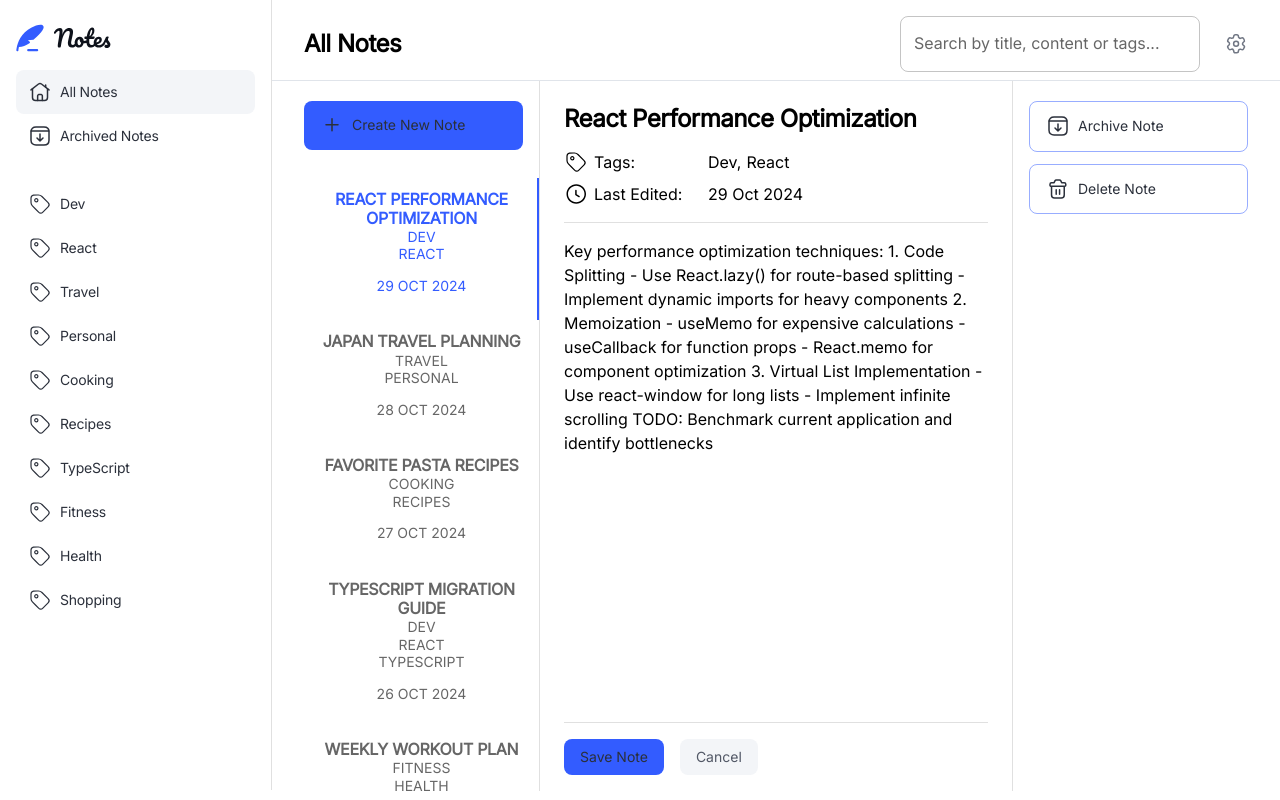
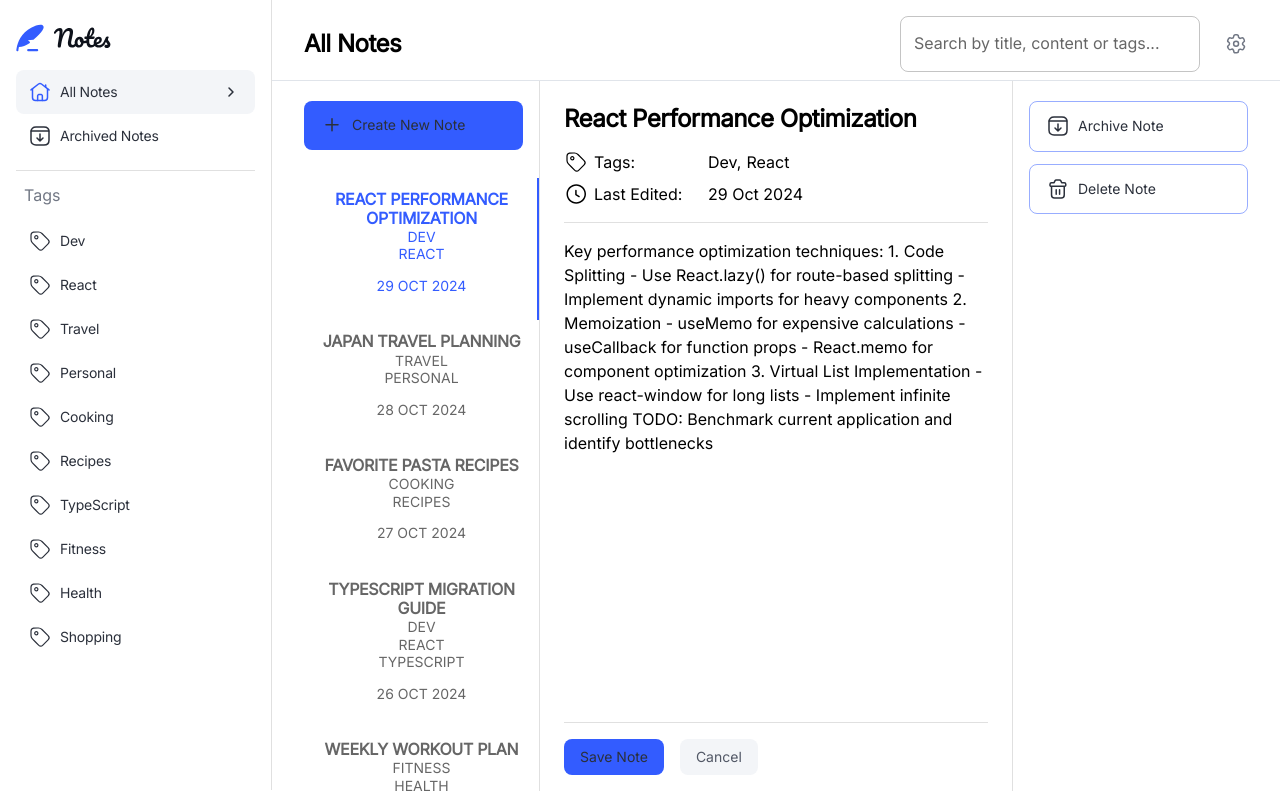
Before and after one commit to Anastasiya2310/NotesTaking, a React (Create React App) app: page / in a window 1280 px wide. Built offline with nearby package versions, Linux system fonts and the light colour scheme.

Commit message:
add active style for left sidebar items

```diff
--- a/src/components/SidebarLeft/SidebarLeft.tsx
+++ b/src/components/SidebarLeft/SidebarLeft.tsx
@@ -3,7 +3,7 @@ import TagsList from "../TagsList/TagsList"
 import logo from "../../assets/images/logo.svg";
 import { ISidebarLeftProps } from "../../interfaces/interfaces";
 import { Grid2, Box, Divider, Button, Typography } from "@mui/material";
-import { IconTag, IconHome, IconArchive } from "../../assets/icons";
+import { IconTag, IconHome, IconArchive, IconChevronR } from "../../assets/icons";
 
 function SidebarLeft({ tags, setShowArchived, setTitle, headerTitle, setActiveTag}: ISidebarLeftProps) {
   const handleTagClick = (e: React.MouseEvent<HTMLButtonElement>) => {
@@ -19,25 +19,29 @@ function SidebarLeft({ tags, setShowArchived, setTitle, headerTitle, setActiveTa
 
   return (
     <Box sx={{ display: "flex", height: `calc(100vh - 10px)`, width: "272px" }}>
-      <Box sx={{ display: "flex", flexDirection: "column" }}>
+      <Box sx={{ display: "flex", flexDirection: "column", px: 2 }}>
         {/* Sidebar Header */}
-        <Box sx={{ px: 2, py: 1.5 }}>
+        <Box sx={{ py: 1.5 }}>
           <Box sx={{ width: "100%", height: "auto", py: 1.5 }}>
             <Box component="img" src={logo} alt="Logo" />
           </Box>
           <Button
-            onClick={(e) => {
+            onClick={() => {
               setShowArchived(false);
               setTitle(headerTitle.all);
               setActiveTag("");
               setActiveButton(headerTitle.all);
-
             }}
             variant="text"
-            sx={{ backgroundColor: (activeButton === headerTitle.all) ? "neutral.100" : "transparent", justifyContent: "flex-start", width: "100%", px: 1.5, py: 1.25 }}
+            sx={{ backgroundColor: (activeButton === headerTitle.all) ? "neutral.100" : "transparent", width: "100%", px: 1.5, py: 1.25, justifyContent: "space-between", alignItems: "center" }}
           >
-            <IconHome sx={{ mr: 1 }} />
-            <Typography variant="h4">{headerTitle.all}</Typography>
+            <Box sx={{ display: "flex", alignItems: "center" }}>
+              {(activeButton === headerTitle.all) ? <IconHome sx={{ mr: 1, color: "primary.main" }}/> : <IconHome sx={{ mr: 1 }} />}
+              <Typography variant="h4">{headerTitle.all}</Typography>
+            </Box>
+            <Box sx={{ display: "flex", alignItems: "center" }}>
+              {(activeButton === headerTitle.all) ? <IconChevronR /> : null}
+            </Box>
           </Button>
           <Button
             onClick={() => {
@@ -47,29 +51,39 @@ function SidebarLeft({ tags, setShowArchived, setTitle, headerTitle, setActiveTa
               setActiveButton(headerTitle.archived);
             }}
             variant="text"
-            sx={{ backgroundColor: (activeButton === headerTitle.archived) ? "neutral.100" : "transparent", justifyContent: "flex-start", width: "100%", px: 1.5, py: 1.25 }}
+            sx={{ backgroundColor: (activeButton === headerTitle.archived) ? "neutral.100" : "transparent", width: "100%", px: 1.5, py: 1.25, justifyContent: "space-between", alignItems: "center" }}
           >
-            <IconArchive sx={{ mr: 1 }} />
-            <Typography variant="h4">{headerTitle.archived}</Typography>
+            <Box sx={{ display: "flex", alignItems: "center" }}>
+              {(activeButton === headerTitle.archived) ? <IconArchive sx={{ mr: 1, color: "primary.main" }}/> : <IconArchive sx={{ mr: 1 }} /> }
+              <Typography variant="h4">{headerTitle.archived}</Typography>
+            </Box>
+            <Box sx={{ display: "flex", alignItems: "center" }}>
+              {(activeButton === headerTitle.archived) ? <IconChevronR /> : null}
+            </Box>
           </Button>
         </Box>
-
-        <Box sx={{ px: 2, py: 1.5 }}>
+        <Divider />
+        <Typography sx={{ color: "neutral.500", px: 1, py: 1.5 }}>Tags</Typography>
+        <Box>
           <TagsList
             items={tags}
             renderItem={(tag) => (
               <Grid2 container>
-                <Button sx={{ backgroundColor: (activeButton === tag) ? "neutral.100" : "transparent", px: 1.5, py: 1.25, width: "100%", justifyContent: "flex-start" }}
+                <Button sx={{ backgroundColor: (activeButton === tag) ? "neutral.100" : "transparent", px: 1.5, py: 1.25, width: "100%", justifyContent: "space-between", alignItems: "center" }}
                   onClick={handleTagClick}>
-                  <IconTag sx={{ mr: 1 }}/>
-                  <Typography variant="h4">{tag.trim()}</Typography>
+                  <Box sx={{ display: "flex", alignItems: "center" }}>
+                    {(activeButton === tag) ? <IconTag sx={{ mr: 1, color: "primary.main" }}/> : <IconTag sx={{ mr: 1 }}/>}
+                    <Typography variant="h4">{tag.trim()}</Typography>
+                  </Box>
+                  <Box sx={{ display: "flex", alignItems: "center" }}>
+                    {(activeButton === tag) ? <IconChevronR /> : null}
+                  </Box>
                 </Button>
               </Grid2>
             )}
           />
         </Box>
       </Box>
-
       <Divider orientation="vertical" flexItem />
     </Box>
   );
--- a/src/theme.ts
+++ b/src/theme.ts
@@ -161,6 +161,7 @@ const theme: ThemeOptions = createTheme({
           color: neutral[700],
           "&:hover": {
             boxShadow: "none",
+            backgroundColor: neutral[100],
           },
           "&:active": {
             backgroundColor: neutral[100],
```
